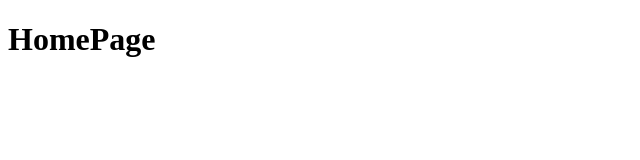
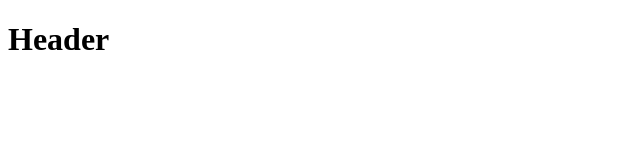
Before and after one commit to robs-am/space-gallery, a React (Create React App) app: page / in a window 1280 px wide. Shown: the top 160 px of the page, without its empty margins (0-640 px from the left). Built offline with nearby package versions, Linux system fonts and the light colour scheme.

Commit message:
add header

```diff
--- a/src/App.js
+++ b/src/App.js
@@ -1,9 +1,14 @@
+
 import Homepage from "./Pages/Homepage";
 
 
 export default function App() {
 
   return (
+    <>
+
   <Homepage/>
+
+  </>
   )
 }
--- /dev/null
+++ b/src/Components/Header/index.jsx
@@ -0,0 +1,5 @@
+export default function Header() {
+    return (
+        <h1>Header</h1>
+    )
+}
--- a/src/Pages/Homepage/index.jsx
+++ b/src/Pages/Homepage/index.jsx
@@ -1,5 +1,8 @@
+
+import Header from './../../Components/Header/index';
+
 export default function Homepage() {
     return(
-        <><h1>HomePage</h1></>
+        <><Header/></>
     )
 }
```
